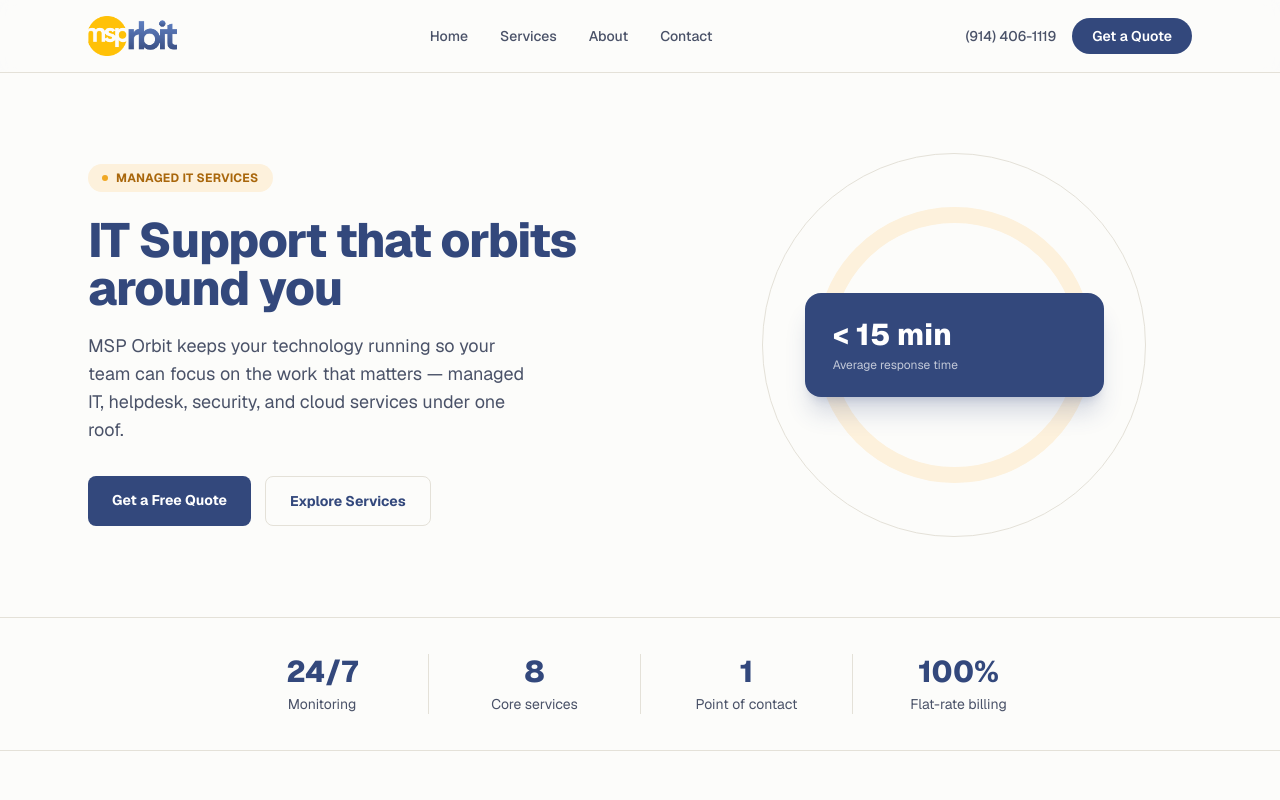
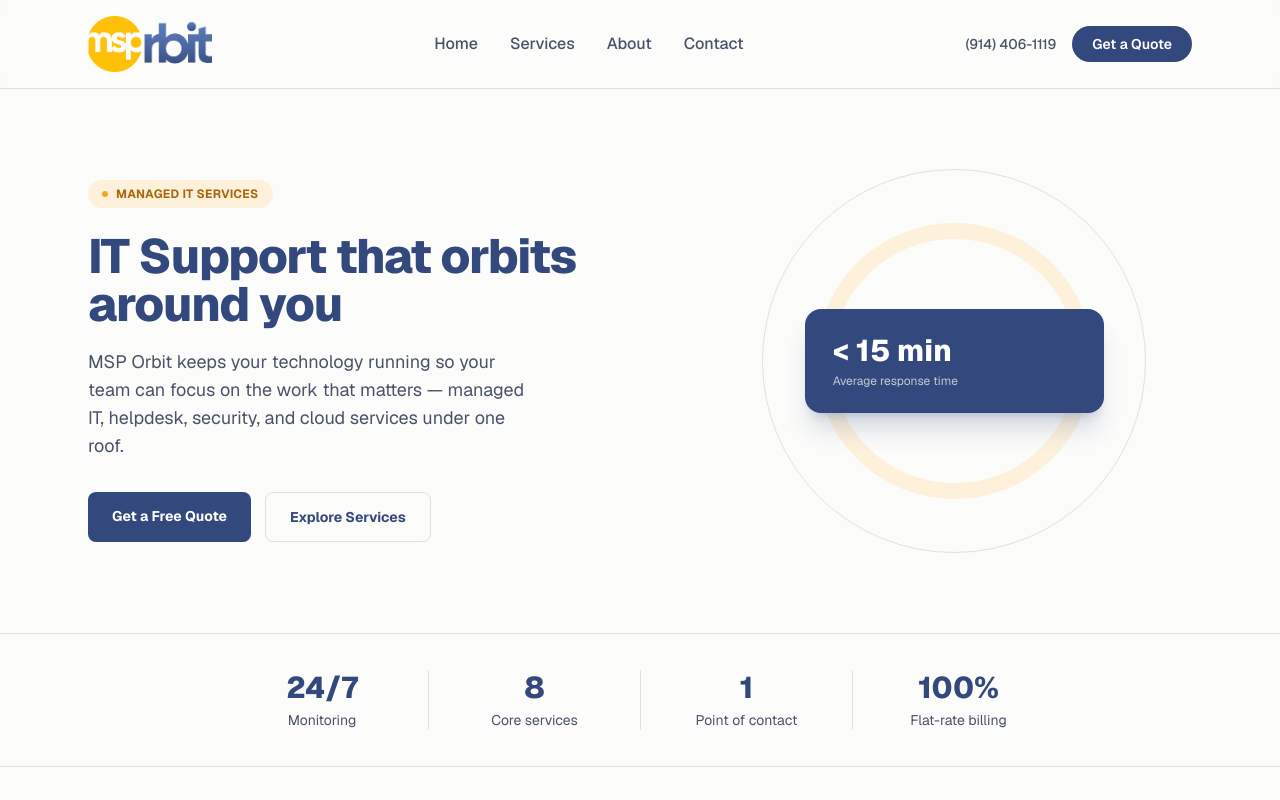
Before and after one commit to mspworxshehryar-svg/msporbit, a Next.js app: page / in a window 1280 px wide. Shown: the top 800 px of the page. Built offline with nearby package versions, Linux system fonts and the light colour scheme.

Commit message:
Increase header logo size and nav link font size

```diff
--- a/src/components/Header.tsx
+++ b/src/components/Header.tsx
@@ -25,7 +25,7 @@ export default function Header() {
             width={2385}
             height={1074}
             priority
-            className="h-9 w-auto sm:h-10"
+            className="h-12 w-auto sm:h-14"
           />
         </Link>
 
@@ -34,7 +34,7 @@ export default function Header() {
             <Link
               key={link.href}
               href={link.href}
-              className="text-sm font-medium text-ink-soft transition-colors hover:text-blue-deep"
+              className="text-base font-medium text-ink-soft transition-colors hover:text-blue-deep"
             >
               {link.label}
             </Link>
@@ -88,7 +88,7 @@ export default function Header() {
               <Link
                 key={link.href}
                 href={link.href}
-                className="text-sm font-medium text-ink-soft hover:text-blue-deep"
+                className="text-base font-medium text-ink-soft hover:text-blue-deep"
                 onClick={() => setOpen(false)}
               >
                 {link.label}
```
